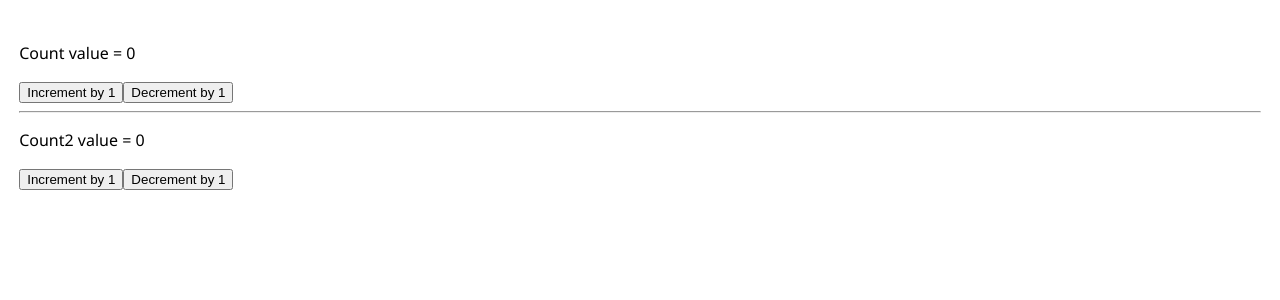
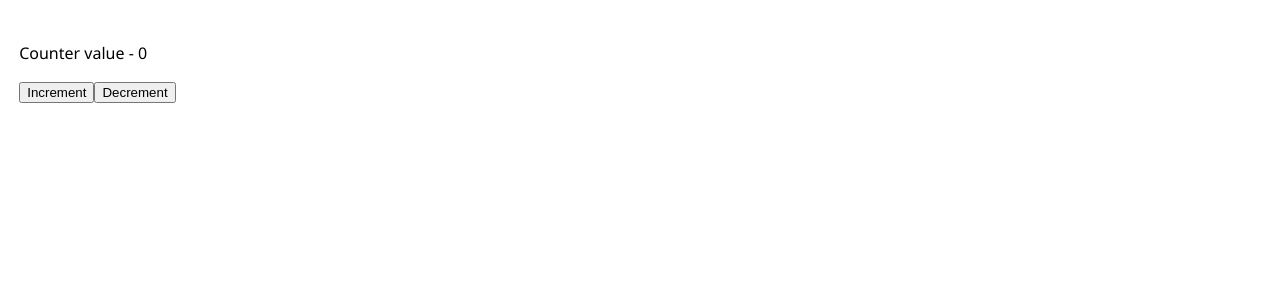
Before and after one commit to Jisan-mia/reactjs-core, a React (Vite) app: page / in a window 1280 px wide. Shown: the top 300 px of the page. Built offline with nearby package versions, Linux system fonts and the light colour scheme.

Commit message:
useReducer hook example with contextApi

```diff
--- a/src/AppFunctionBased.jsx
+++ b/src/AppFunctionBased.jsx
@@ -1,5 +1,5 @@
 import { useState } from "react"
-import ComplexCounter from "./functional-components/useReducer/ComplexCounter"
+import ReducerWithContext from "./functional-components/useReducer/ReducerWithContext"
 const AppFunctionBased = () => {
   const [show, setShow] = useState(true)
   return (
@@ -16,8 +16,10 @@ const AppFunctionBased = () => {
 
       {/* <CounterHome /> */}
       {/* <MyForm /> */}
-      {/* <UseReducerCounter /> */}
-      <ComplexCounter />
+      {/* <ComplexCounter1 /> */}
+      {/* <ComplexCounter2 /> */}
+      {/* <ComplexCounter3 /> */}
+      <ReducerWithContext />
     </>
   )
 }
--- a/src/functional-components/useReducer/UseReducerCounter.jsx
+++ b/src/functional-components/useReducer/ComplexCounter1.jsx
@@ -13,7 +13,7 @@ const reducer = (state, action) => {
 }
 
 
-const UseReducerCounter = () => {
+const ComplexCounter1 = () => {
   const [count, dispatch] = useReducer(reducer, initialState)
 
 
@@ -26,4 +26,4 @@ const UseReducerCounter = () => {
   )
 }
 
-export default UseReducerCounter
+export default ComplexCounter1
--- a/src/functional-components/useReducer/ComplexCounter.jsx
+++ b/src/functional-components/useReducer/ComplexCounter2.jsx
@@ -19,7 +19,7 @@ const reducer = (state, action) => {
   }
 }
 
-const ComplexCounter = () => {
+const ComplexCounter2 = () => {
   const [count, dispatch] = useReducer(reducer, initialState)
 
 
@@ -36,4 +36,4 @@ const ComplexCounter = () => {
   )
 }
 
-export default ComplexCounter
+export default ComplexCounter2
--- /dev/null
+++ b/src/functional-components/useReducer/ComponentA.jsx
@@ -0,0 +1,12 @@
+import React from 'react'
+import ComponentB from './ComponentB'
+
+const ComponentA = () => {
+  return (
+    <div>
+      <ComponentB />
+    </div>
+  )
+}
+
+export default ComponentA
--- /dev/null
+++ b/src/functional-components/useReducer/ComponentB.jsx
@@ -0,0 +1,14 @@
+import React, { useContext } from 'react'
+import { MyCountContext } from './ReducerWithContext'
+
+const ComponentB = () => {
+  const {counterDispatch} = useContext(MyCountContext)
+  return (
+    <div>
+      <button onClick={() => counterDispatch('increment')}>Increment</button>
+      <button onClick={() => counterDispatch('decrement')}>Decrement</button>
+    </div>
+  )
+}
+
+export default ComponentB
--- /dev/null
+++ b/src/functional-components/useReducer/ReducerWithContext.jsx
@@ -0,0 +1,33 @@
+import React, { useReducer } from 'react';
+import ComponentA from './ComponentA';
+
+export const MyCountContext = React.createContext();
+
+const initialState = 0;
+const reducer = (state, action) => {
+  switch(action) {
+    case 'increment':
+      return state + 1;
+    case 'decrement':
+      return state - 1;
+    default:
+      return state;
+  }
+}
+
+
+const ReducerWithContext = () => {
+  const [count, dispatch] = useReducer(reducer, initialState)
+
+
+  return (
+    <div>
+      <p>Counter value - {count}</p>
+      <MyCountContext.Provider value={{counterDispatch: dispatch}}>
+        <ComponentA />
+      </MyCountContext.Provider>
+    </div>
+  )
+}
+
+export default ReducerWithContext
```
Also changed, not shown: src/functional-components/useReducer/ComplexCounter3.jsx (added, +35 -0 lines).
